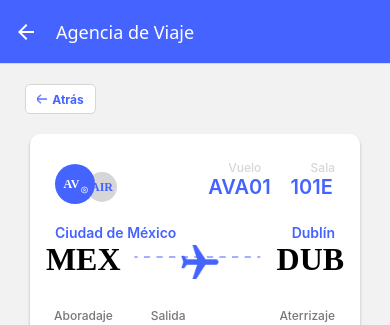
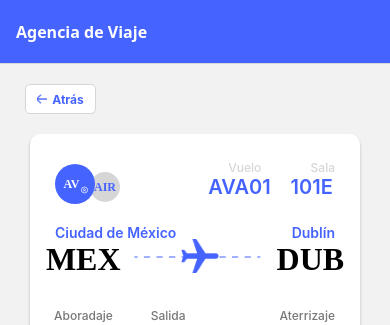
Before and after one commit to csimancas/gonet, a React Native app: screen /Detail in a window 390 px wide. Shown: the top 325 px of the page. Built offline with nearby package versions, Linux system fonts and the light colour scheme.

Commit message:
fix plane 2

```diff
--- a/src/components/atoms/Dots.tsx
+++ b/src/components/atoms/Dots.tsx
@@ -35,7 +35,7 @@ const DotTwo = () => {
           backgroundColor: colors.ligthGray,
           position: 'absolute',
           top: 18,
-          left: 32,
+          left: 35,
           height: 30,
           width: 30,
           borderRadius: 17.5,
@@ -81,7 +81,7 @@ const styles = StyleSheet.create({
   title: {
     color: 'white',
     textAlign: 'center',
-    fontFamily: 'Montserrat',
+    fontFamily: 'Montserrat-Bold',
     fontWeight: 'bold',
     fontSize: 12,
   },
--- a/src/components/atoms/Plane.tsx
+++ b/src/components/atoms/Plane.tsx
@@ -28,6 +28,7 @@ const styles = StyleSheet.create({
     tintColor: colors.blueTitle,
     position: 'absolute',
     left: 60,
+    bottom: 1,
     zIndex: 1,
   },
   dashes: {
--- a/src/navigation/index.tsx
+++ b/src/navigation/index.tsx
@@ -18,7 +18,11 @@ const RootStack = () => {
         options={{
           title: 'Agencia de Viaje',
           headerStyle: {backgroundColor: colors.blueTitle},
-          headerTitleStyle: {color: 'white', fontSize: 16, fontWeight: 'bold'},
+          headerTitleStyle: {
+            color: 'white',
+            fontSize: 16,
+            fontWeight: 'bold',
+          },
           headerTintColor: 'white',
         }}
       />
@@ -27,10 +31,15 @@ const RootStack = () => {
         name="Detail"
         component={Detail}
         options={{
-          headerBackVisible: false,
           title: 'Agencia de Viaje',
           headerStyle: {backgroundColor: colors.blueTitle},
+          headerTitleStyle: {
+            color: 'white',
+            fontSize: 16,
+            fontWeight: 'bold',
+          },
           headerTintColor: 'white',
+          headerLeft: () => null,
         }}
       />
     </Stack.Navigator>
```
